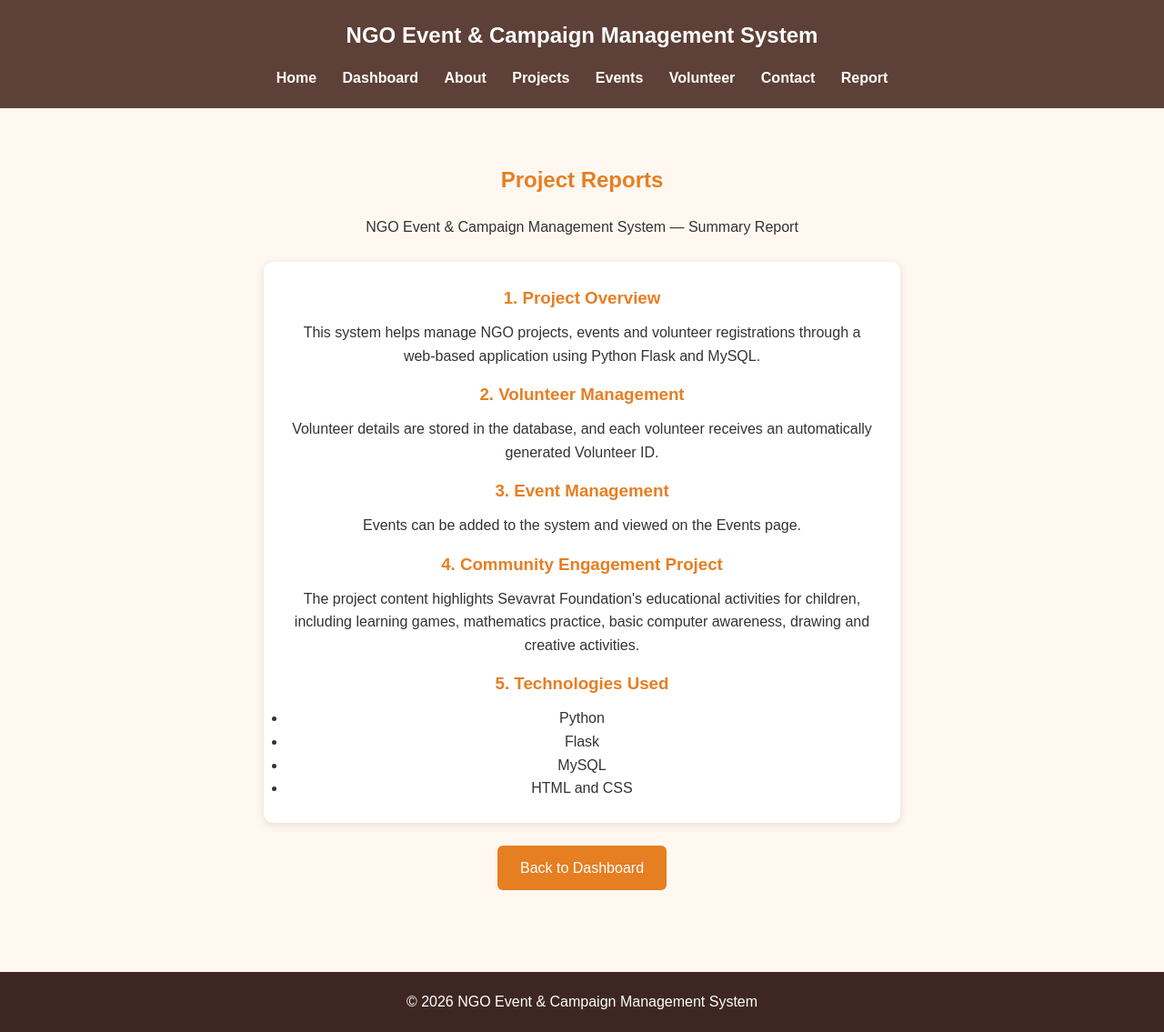
After one commit to kamthesurbhi-byte/NGO_Event_Campaign_Management_System, a Flask app: page /report in a window 1280 px wide. The commit adds this page. Shown: the whole page at 91% size. Run offline with Flask 3, Linux system fonts and the light colour scheme.

Commit message:
Add Report page and navigation links

```diff
--- a/app.py
+++ b/app.py
@@ -199,7 +199,9 @@ def dashboard():
         total_events=total_events,
         total_projects=total_projects
     )
-
+@app.route("/report")
+def report():
+    return render_template("report.html")
 # =========================
 # Run Application
 # =========================
--- a/templates/about.html
+++ b/templates/about.html
@@ -23,6 +23,7 @@
     <a href="/events">Events</a>
     <a href="/volunteer">Volunteer</a>
     <a href="/contact">Contact</a>
+    <a href="/report">Report</a>
 </nav>
 
 </header>
--- a/templates/add_event.html
+++ b/templates/add_event.html
@@ -25,6 +25,7 @@
     <a href="/events">Events</a>
     <a href="/volunteer">Volunteer</a>
     <a href="/contact">Contact</a>
+    <a href="/report">Report</a>
 </nav>
 
 </header>
--- a/templates/contact.html
+++ b/templates/contact.html
@@ -25,6 +25,7 @@
     <a href="/events">Events</a>
     <a href="/volunteer">Volunteer</a>
     <a href="/contact">Contact</a>
+    <a href="/report">Report</a>
 </nav>
 
 </header>
--- a/templates/dashboard.html
+++ b/templates/dashboard.html
@@ -23,6 +23,7 @@
         <a href="/events">Events</a>
         <a href="/volunteer">Volunteer</a>
         <a href="/contact">Contact</a>
+        <a href="/report">Report</a>
     </nav>
 </header>
 
--- a/templates/event_success.html
+++ b/templates/event_success.html
@@ -23,6 +23,7 @@
         <a href="/events">Events</a>
         <a href="/volunteer">Volunteer</a>
         <a href="/contact">Contact</a>
+        <a href="/report">Report</a>
     </nav>
 </header>
 
--- a/templates/events.html
+++ b/templates/events.html
@@ -30,6 +30,7 @@
     <a href="/events">Events</a>
     <a href="/volunteer">Volunteer</a>
     <a href="/contact">Contact</a>
+    <a href="/report">Report</a>
 </nav>
 
 </header>
--- a/templates/index.html
+++ b/templates/index.html
@@ -24,6 +24,7 @@
     <a href="/events">Events</a>
     <a href="/volunteer">Volunteer</a>
     <a href="/contact">Contact</a>
+    <a href="/report">Report</a>
 </nav>
 
 </header>
--- a/templates/projects.html
+++ b/templates/projects.html
@@ -23,6 +23,7 @@
     <a href="/events">Events</a>
     <a href="/volunteer">Volunteer</a>
     <a href="/contact">Contact</a>
+    <a href="/report">Report</a>
 </nav>
 
 </header>
--- /dev/null
+++ b/templates/report.html
@@ -0,0 +1,73 @@
+
+<!DOCTYPE html>
+<html lang="en">
+<head>
+    <meta charset="UTF-8">
+    <meta name="viewport" content="width=device-width, initial-scale=1.0">
+    <title>Reports - NGO Event & Campaign Management System</title>
+    <link rel="stylesheet" href="{{ url_for('static', filename='css/style.css') }}">
+</head>
+<body>
+
+<header>
+    <h2>NGO Event & Campaign Management System</h2>
+    <nav>
+        <a href="/">Home</a>
+        <a href="/dashboard">Dashboard</a>
+        <a href="/about">About</a>
+        <a href="/projects">Projects</a>
+        <a href="/events">Events</a>
+        <a href="/volunteer">Volunteer</a>
+        <a href="/contact">Contact</a>
+        <a href="/report">Report</a>
+    </nav>
+</header>
+
+<main>
+    <h2>Project Reports</h2>
+    <p>NGO Event & Campaign Management System — Summary Report</p>
+
+    <div class="project">
+        <h3>1. Project Overview</h3>
+        <p>
+            This system helps manage NGO projects, events and volunteer
+            registrations through a web-based application using Python Flask
+            and MySQL.
+        </p>
+
+        <h3>2. Volunteer Management</h3>
+        <p>
+            Volunteer details are stored in the database, and each volunteer
+            receives an automatically generated Volunteer ID.
+        </p>
+
+        <h3>3. Event Management</h3>
+        <p>
+            Events can be added to the system and viewed on the Events page.
+        </p>
+
+        <h3>4. Community Engagement Project</h3>
+        <p>
+            The project content highlights Sevavrat Foundation's educational
+            activities for children, including learning games, mathematics
+            practice, basic computer awareness, drawing and creative activities.
+        </p>
+
+        <h3>5. Technologies Used</h3>
+        <ul>
+            <li>Python</li>
+            <li>Flask</li>
+            <li>MySQL</li>
+            <li>HTML and CSS</li>
+        </ul>
+    </div>
+
+    <a href="/dashboard" class="btn">Back to Dashboard</a>
+</main>
+
+<footer>
+    <p>© 2026 NGO Event & Campaign Management System</p>
+</footer>
+
+</body>
+</html>
--- a/templates/volunteer.html
+++ b/templates/volunteer.html
@@ -25,6 +25,7 @@
     <a href="/events">Events</a>
     <a href="/volunteer">Volunteer</a>
     <a href="/contact">Contact</a>
+    <a href="/report">Report</a>
 </nav>
 
 </header>
--- a/templates/volunteer_success.html
+++ b/templates/volunteer_success.html
@@ -23,6 +23,7 @@
         <a href="/events">Events</a>
         <a href="/volunteer">Volunteer</a>
         <a href="/contact">Contact</a>
+        <a href="/report">Report</a>
     </nav>
 </header>
 
--- a/templates/volunteers.html
+++ b/templates/volunteers.html
@@ -25,6 +25,7 @@
     <a href="/events">Events</a>
     <a href="/volunteer">Volunteer</a>
     <a href="/contact">Contact</a>
+    <a href="/report">Report</a>
 </nav>
 
 </header>
```
